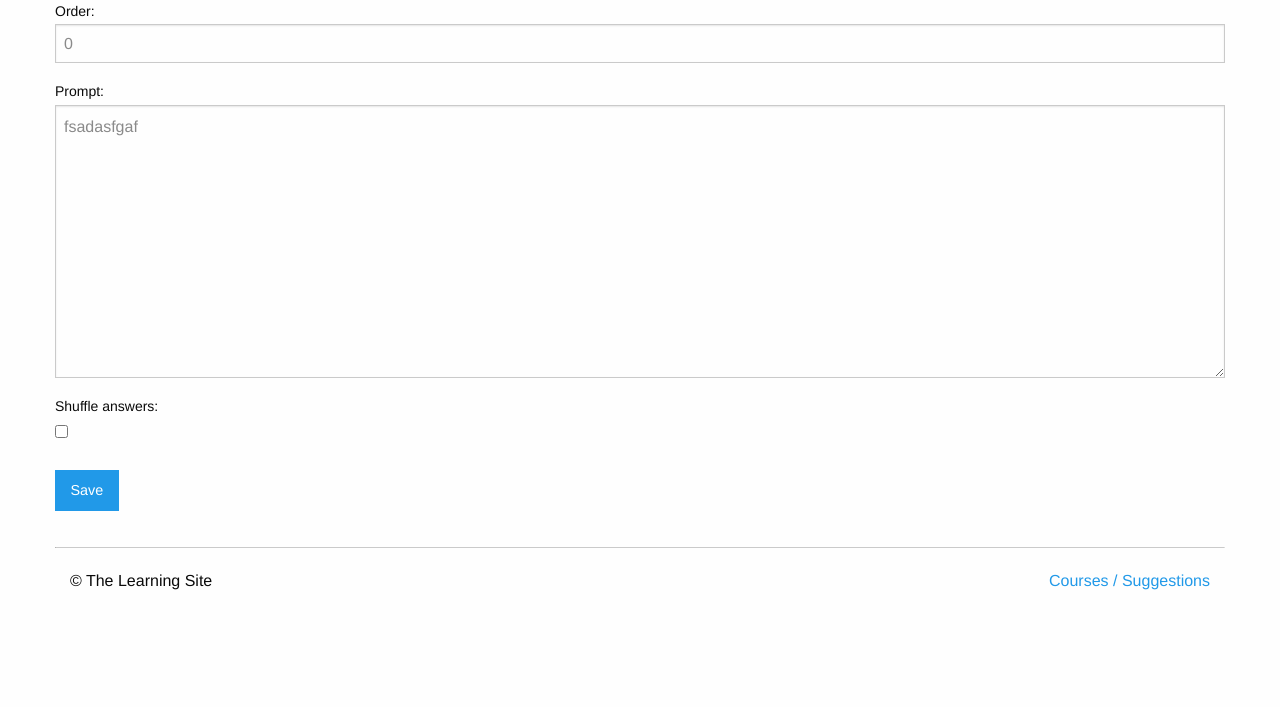
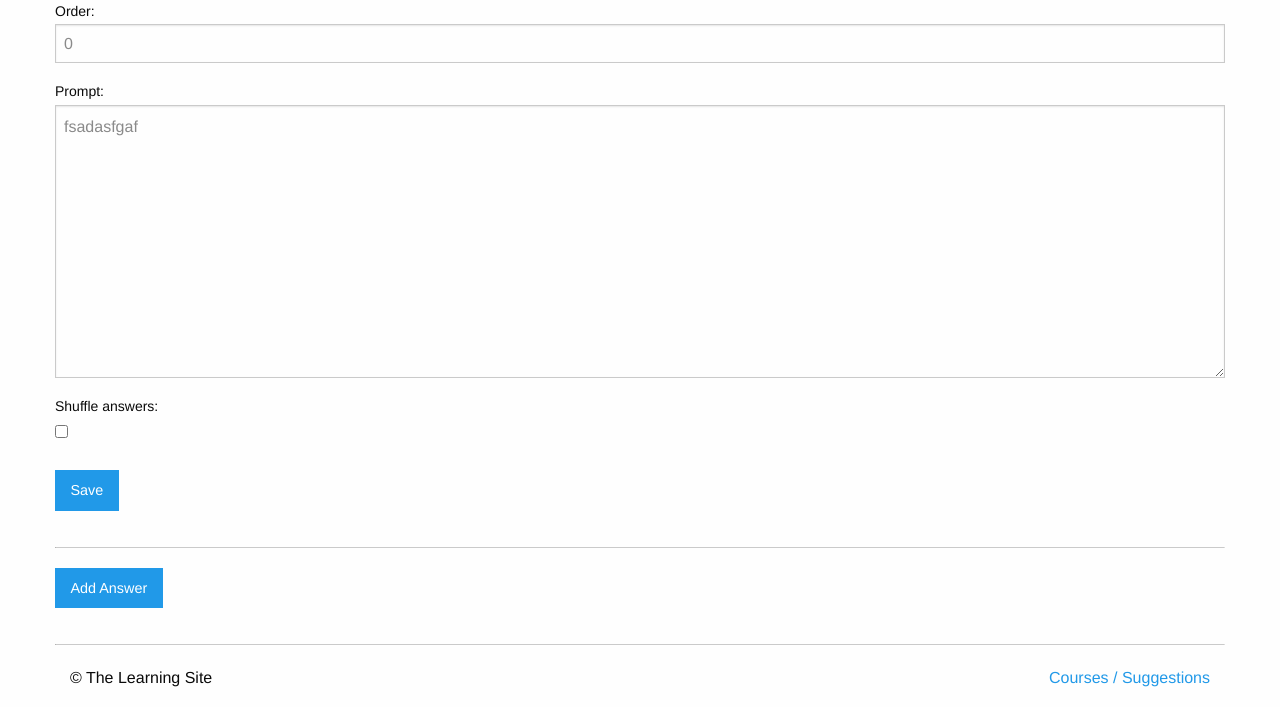
Before and after one commit to PatrickBluth/learning_site, a Django app: page /courses/6/edit_question/2/ in a window 1280 px wide. Shown: the part 180-887 px from the top of the page. Before the commit the page ends 770 px from the top, so only its background shows below. Run offline with Django 3.2, Linux system fonts and the light colour scheme; a user stored in the database is signed in; data comes from the database, SQL or seed files in the repository; both versions use the stored data as it was after the commit.

Commit message:
added cms for answer creation and editing

```diff
--- a/courses/forms.py
+++ b/courses/forms.py
@@ -42,3 +42,12 @@ class MultipleChoiceQuestionForm(forms.ModelForm):
             'prompt',
             'shuffle_answers'
         ]
+
+class AnswerForm(forms.ModelForm):
+    class Meta:
+        model = models.Answer
+        fields = [
+            'order',
+            'text',
+            'correct'
+        ]
--- a/courses/templates/courses/question_form.html
+++ b/courses/templates/courses/question_form.html
@@ -11,11 +11,16 @@
 {% block content %}
     <div class="row columns">
         {{ block.super }}
-     <h1>{{ form.instance.prompt|default:"Make a New Question" }}</h1>
+        <h1>{{ form.instance.prompt|default:"Make a New Question" }}</h1>
         <form method="POST" action="">
             {% csrf_token %}
             {{ form.as_p }}
             <input type="submit" class="button" value="Save">
         </form>
+        {% if user.is_authenticated and form.instance.pk %}
+            <hr>
+            <a href="{% url 'courses:answer_create' question_pk=form.instance.pk %}" class="button">Add Answer</a>
+
+        {% endif %}
     </div>
 {% endblock %}
--- a/courses/urls.py
+++ b/courses/urls.py
@@ -16,5 +16,6 @@ urlpatterns = [
     path('<int:quiz_pk>/create_question/(?P<question_type>mc|tf)/$',
          views.create_question, name='create_question'),
     path('<int:quiz_pk>/edit_question/<int:question_pk>/', views.question_edit, name='question_edit'),
+    path('<int:question_pk>/create_answer/', views.answer_form, name='answer_create'),
     path('<int:pk>/', views.course_detail, name='detail'),
 ]
--- a/courses/views.py
+++ b/courses/views.py
@@ -136,3 +136,22 @@ def question_edit(request, quiz_pk, question_pk):
     return render(request, 'courses/question_form.html', {
         'form': form,
         'quiz': question.quiz})
+
+@login_required()
+def answer_form(request, question_pk):
+    question = get_object_or_404(models.Question, pk=question_pk)
+
+    form = forms.AnswerForm()
+
+    if request.method == 'POST':
+        form = forms.AnswerForm(request.POST)
+        if form.is_valid():
+            answer = form.save(commit=False)
+            answer.question = question
+            answer.save()
+            messages.success(request, "Answer added!")
+            return HttpResponseRedirect(question.get_absolute_url())
+    return render(request, "courses/answer_form.html", {
+        'question': question,
+        'form': form
+    })
```
Also changed, not shown: courses/templates/courses/answer_form.html (added, +23 -0 lines), db.sqlite3.
